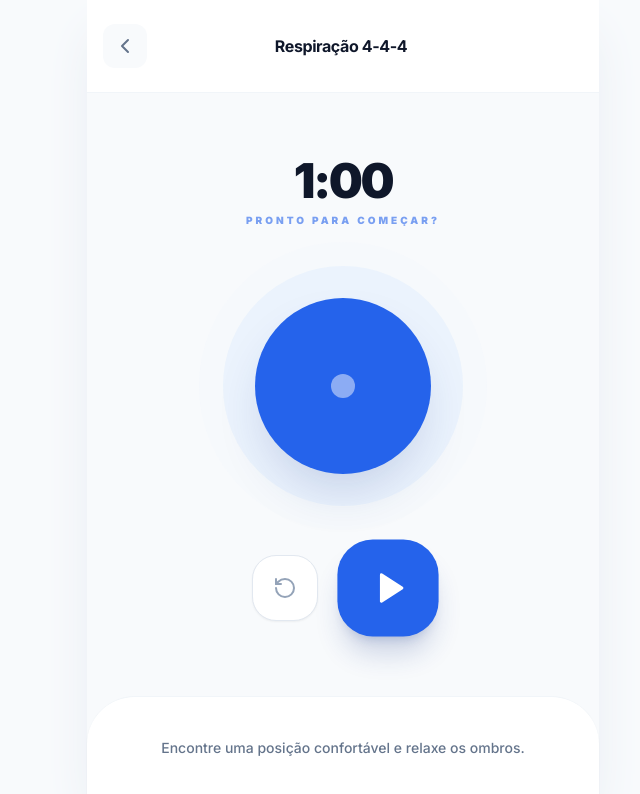
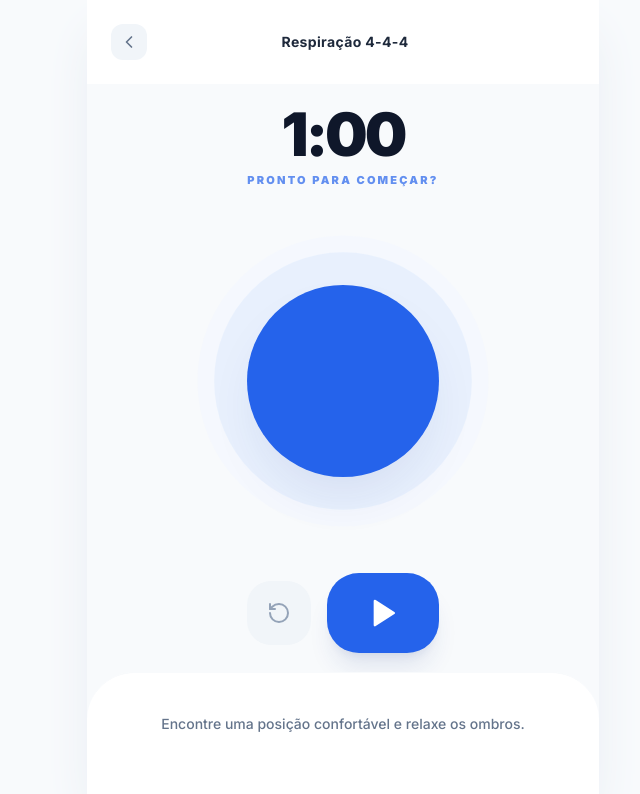
Before and after one commit to jeancfragaas-byte/Cuidados, a React (Vite) app: page / in a window 1280 px wide. Both pictures are taken after a click on the button "Pausa". Shown: the top 794 px of the page, without its empty margins (297-937 px from the left). Built offline with nearby package versions, Linux system fonts and the light colour scheme.

Commit message:
feat: Refactor breathing player and app filter
Removes unused category filtering from the library view.
Adjusts UI elements and icons in the BreathingPlayer for better clarity and visual appeal.

```diff
--- a/App.tsx
+++ b/App.tsx
@@ -44,7 +44,6 @@ const App: React.FC = () => {
   const [selectedExercise, setSelectedExercise] = useState<ExerciseItem | null>(null);
   const [dailyReflection, setDailyReflection] = useState<string>("");
   const [searchQuery, setSearchQuery] = useState('');
-  const [selectedCategory, setSelectedCategory] = useState<string | null>(null);
 
   useEffect(() => {
     const randomIndex = Math.floor(Math.random() * STATIC_REFLECTIONS.length);
@@ -62,9 +61,7 @@ const App: React.FC = () => {
   };
 
   const filteredLibrary = CONTENTS.filter(item => {
-    const matchesSearch = item.title.toLowerCase().includes(searchQuery.toLowerCase());
-    const matchesCategory = !selectedCategory || item.category === selectedCategory;
-    return matchesSearch && matchesCategory;
+    return item.title.toLowerCase().includes(searchQuery.toLowerCase());
   });
 
   const renderHome = () => (
@@ -72,9 +69,9 @@ const App: React.FC = () => {
       <header className="flex justify-between items-center">
         <div className="flex items-center">
           <Logo />
-          <div className="ml-2">
-            <h1 className="text-4xl font-black text-slate-900 tracking-tight">SerSocial App</h1>
-            <p className="text-slate-500 text-sm font-semibold uppercase tracking-wider">Cuidado Profissional</p>
+          <div className="ml-3">
+            <h1 className="text-3xl font-black text-slate-900 tracking-tight leading-none mb-1">SerSocial App</h1>
+            <p className="text-slate-500 text-[10px] font-bold uppercase tracking-[0.1em]">Cuidado Profissional</p>
           </div>
         </div>
         <button className="p-3 bg-white border border-slate-200 rounded-2xl text-slate-400 hover:text-teal-600 transition-all shadow-sm">
@@ -161,7 +158,7 @@ const App: React.FC = () => {
         />
       </div>
 
-      <div className="grid grid-cols-1 md:grid-cols-2 gap-4">
+      <div className="grid grid-cols-1 gap-4">
         {filteredLibrary.map(content => (
           <button
             key={content.id}
@@ -197,7 +194,7 @@ const App: React.FC = () => {
                 <span className="text-[10px] text-teal-600 font-black uppercase tracking-widest">{selectedContent?.category}</span>
                 <h1 className="text-3xl font-black text-slate-900 leading-tight">{selectedContent?.title}</h1>
               </div>
-              <p className="text-slate-600 leading-relaxed text-lg">{selectedContent?.fullContent}</p>
+              <p className="text-slate-600 leading-relaxed text-lg whitespace-pre-line">{selectedContent?.fullContent}</p>
             </div>
           </div>
         );
@@ -262,7 +259,7 @@ const App: React.FC = () => {
 
   return (
     <div className="min-h-screen bg-slate-50 text-slate-900 flex flex-col items-center">
-      <div className="w-full max-w-lg min-h-screen relative shadow-2xl shadow-slate-200 bg-slate-50">
+      <div className="w-full max-w-lg min-h-screen relative shadow-2xl shadow-slate-200 bg-slate-50 overflow-hidden">
         {renderCurrentView()}
         {![View.BREATHING, View.CONTENT_DETAIL].includes(currentView) && (
           <Navigation currentView={currentView} setView={setCurrentView} />
--- a/components/BreathingPlayer.tsx
+++ b/components/BreathingPlayer.tsx
@@ -1,4 +1,3 @@
-
 import React, { useState, useEffect } from 'react';
 import { ChevronLeft, Play, Pause, RotateCcw, Volume2, Eye, Hand, MoveHorizontal, MoveVertical } from 'lucide-react';
 import { ExerciseItem } from '../types';
@@ -76,21 +75,21 @@ const BreathingPlayer: React.FC<BreathingPlayerProps> = ({ onBack, exercise }) =
   };
 
   const renderIcon = () => {
-    if (exercise.type === 'breathing') return <div className="w-6 h-6 bg-white rounded-full opacity-20 animate-pulse"></div>;
+    if (exercise.type === 'breathing') return null;
     if (exercise.type === 'mindfulness') {
-      if (phase === 'sounds') return <Volume2 size={48} className="text-white opacity-80" />;
-      if (phase === 'colors') return <Eye size={48} className="text-white opacity-80" />;
-      if (phase === 'sensations') return <Hand size={48} className="text-white opacity-80" />;
+      if (phase === 'sounds') return <Volume2 size={48} className="text-white opacity-90" />;
+      if (phase === 'colors') return <Eye size={48} className="text-white opacity-90" />;
+      if (phase === 'sensations') return <Hand size={48} className="text-white opacity-90" />;
     }
     if (exercise.type === 'stretch') {
-       if (phase === 'right' || phase === 'left') return <MoveHorizontal size={48} className="text-white opacity-80" />;
-       if (phase === 'front') return <MoveVertical size={48} className="text-white opacity-80" />;
+       if (phase === 'right' || phase === 'left') return <MoveHorizontal size={48} className="text-white opacity-90" />;
+       if (phase === 'front') return <MoveVertical size={48} className="text-white opacity-90" />;
     }
     return null;
   };
 
   const getPhaseText = () => {
-    if (!isActive) return 'Pronto para começar?';
+    if (!isActive) return 'PRONTO PARA COMEÇAR?';
     if (exercise.type === 'breathing') {
       return phase === 'inspire' ? 'Inspire' : phase === 'hold' ? 'Segure' : 'Expire';
     }
@@ -123,26 +122,27 @@ const BreathingPlayer: React.FC<BreathingPlayerProps> = ({ onBack, exercise }) =
   };
 
   const getColors = () => {
-    if (exercise.type === 'breathing') return { main: 'bg-blue-600', shadow: 'shadow-blue-900/20', light: 'bg-blue-100', med: 'bg-blue-200' };
-    if (exercise.type === 'mindfulness') return { main: 'bg-purple-600', shadow: 'shadow-purple-900/20', light: 'bg-purple-100', med: 'bg-purple-200' };
-    return { main: 'bg-emerald-600', shadow: 'shadow-emerald-900/20', light: 'bg-emerald-100', med: 'bg-emerald-200' };
+    // Screenshot uses purple theme for Pausa Consciente
+    if (exercise.type === 'breathing') return { main: 'bg-blue-600', shadow: 'shadow-blue-900/10', light: 'bg-blue-50', med: 'bg-blue-100', text: 'text-blue-600' };
+    if (exercise.type === 'mindfulness') return { main: 'bg-indigo-600', shadow: 'shadow-indigo-900/10', light: 'bg-indigo-50', med: 'bg-indigo-100', text: 'text-indigo-600' };
+    return { main: 'bg-emerald-600', shadow: 'shadow-emerald-900/10', light: 'bg-emerald-50', med: 'bg-emerald-100', text: 'text-emerald-600' };
   };
 
   const colors = getColors();
 
   return (
-    <div className="flex flex-col h-screen bg-slate-50 animate-in fade-in duration-500">
-      <header className="p-6 flex items-center bg-white border-b border-slate-100">
-        <button onClick={onBack} className="p-2.5 -ml-2 text-slate-500 bg-slate-50 rounded-xl">
-          <ChevronLeft size={24} />
+    <div className="flex flex-col h-screen bg-slate-50 animate-fade-zoom overflow-hidden">
+      <header className="p-6 flex items-center bg-white border-b border-slate-50">
+        <button onClick={onBack} className="p-2 bg-slate-100 rounded-xl text-slate-500">
+          <ChevronLeft size={20} />
         </button>
-        <h1 className="flex-1 text-center font-bold text-slate-900 pr-10 tracking-tight">{exercise.title}</h1>
+        <h1 className="flex-1 text-center font-bold text-slate-800 text-sm tracking-wide mr-8">{exercise.title}</h1>
       </header>
 
-      <div className="flex-1 flex flex-col items-center justify-between py-16 px-8">
+      <div className="flex-1 flex flex-col items-center justify-center space-y-12 px-8">
         <div className="text-center space-y-2">
-          <p className="text-5xl font-black text-slate-900 tracking-tighter">{formatTime(timeLeft)}</p>
-          <p className={`${exercise.type === 'breathing' ? 'text-blue-600' : exercise.type === 'mindfulness' ? 'text-purple-600' : 'text-emerald-600'} uppercase tracking-[0.3em] text-[10px] font-black opacity-60`}>
+          <p className="text-6xl font-black text-slate-900 tracking-tighter">{formatTime(timeLeft)}</p>
+          <p className={`uppercase tracking-[0.2em] text-[11px] font-black ${colors.text} opacity-70`}>
             {getPhaseText()}
           </p>
         </div>
@@ -150,46 +150,46 @@ const BreathingPlayer: React.FC<BreathingPlayerProps> = ({ onBack, exercise }) =
         <div className="relative w-72 h-72 flex items-center justify-center">
           {/* Animated Background Rings */}
           <div
-            className={`absolute ${colors.light} rounded-full w-48 h-48 opacity-10`}
-            style={{ transform: `scale(${scale * 1.5})`, transition: 'transform 4000ms cubic-bezier(0.4, 0, 0.2, 1)' }}
+            className={`absolute ${colors.light} rounded-full w-56 h-56 opacity-40`}
+            style={{ transform: `scale(${scale * 1.3})`, transition: 'transform 4000ms cubic-bezier(0.4, 0, 0.2, 1)' }}
           ></div>
           <div
-            className={`absolute ${colors.med} rounded-full w-48 h-48 opacity-20`}
-            style={{ transform: `scale(${scale * 1.25})`, transition: 'transform 4000ms cubic-bezier(0.4, 0, 0.2, 1)' }}
+            className={`absolute ${colors.med} rounded-full w-56 h-56 opacity-50`}
+            style={{ transform: `scale(${scale * 1.15})`, transition: 'transform 4000ms cubic-bezier(0.4, 0, 0.2, 1)' }}
           ></div>
 
           {/* Main Breathing Circle */}
           <div
-            className={`${colors.main} rounded-full w-44 h-44 flex items-center justify-center shadow-2xl ${colors.shadow} transition-transform duration-[4000ms] cubic-bezier(0.4, 0, 0.2, 1)`}
+            className={`${colors.main} rounded-full w-48 h-48 flex items-center justify-center shadow-2xl ${colors.shadow} transition-transform duration-[4000ms] cubic-bezier(0.4, 0, 0.2, 1)`}
             style={{ transform: `scale(${scale})` }}
           >
             {renderIcon()}
           </div>
         </div>
 
-        <div className="flex space-x-6 items-center">
+        <div className="flex space-x-4 items-center">
           <button
             onClick={() => {
               setTimeLeft(exercise.duration * 60);
               setIsActive(false);
             }}
-            className="p-5 rounded-[1.5rem] bg-white border border-slate-200 text-slate-400 hover:text-slate-600 shadow-sm transition-all"
+            className="p-5 rounded-3xl bg-slate-100 text-slate-400 hover:text-slate-600 transition-all"
           >
             <RotateCcw size={24} />
           </button>
           <button
             onClick={() => setIsActive(!isActive)}
-            className={`p-7 rounded-[2rem] text-white shadow-xl transition-all scale-110 ${
+            className={`p-6 px-10 rounded-[2rem] text-white shadow-xl transition-all ${
               isActive ? 'bg-slate-900 shadow-slate-900/20' : colors.main + ' ' + colors.shadow
             }`}
           >
-            {isActive ? <Pause size={32} fill="currentColor" /> : <Play size={32} fill="currentColor" className="ml-1" />}
+            {isActive ? <Pause size={32} fill="currentColor" /> : <Play size={32} fill="currentColor" />}
           </button>
         </div>
       </div>
 
-      <div className="p-10 text-center bg-white border-t border-slate-100 rounded-t-[3rem] shadow-sm">
-        <p className="text-slate-500 text-sm leading-relaxed font-medium px-4">
+      <div className="p-10 pb-16 text-center bg-white border-t border-slate-50 rounded-t-[3rem]">
+        <p className="text-slate-500 text-sm leading-relaxed font-medium">
           {getInstruction()}
         </p>
       </div>
```
